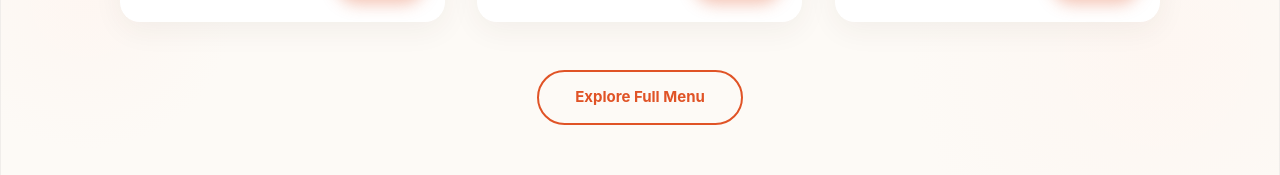
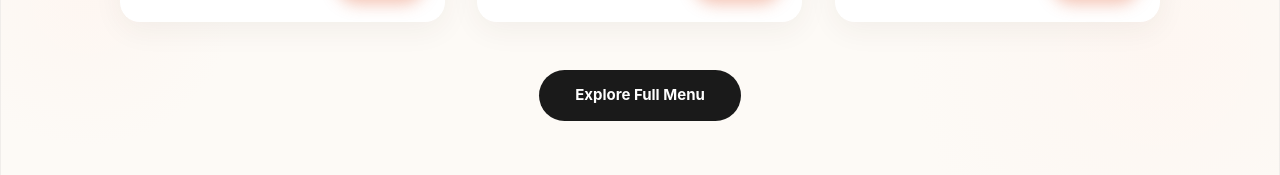
Before and after one commit to navbitz/the-sushi-spot, a React (Vite) app: page / in a window 1280 px wide. Shown: the part 1629-1804 px from the top of the page. Built offline with nearby package versions, Linux system fonts and the light colour scheme.

Commit message:
Revert "style: replace stark white btn-primary with btn-outline and btn-accent to fix dark mode contrast issues"
This reverts commit 690b48773ab0b7c482bfd685cfa6bf109e01ed27.

```diff
--- a/src/components/Menu.jsx
+++ b/src/components/Menu.jsx
@@ -58,7 +58,7 @@ export default function Menu({ onViewDetail, onOpenFullMenu }) {
           <div ref={ctaRef} data-visible={ctaVisible} className="reveal-up stagger-2 text-center mt-12">
             <button
               onClick={onOpenFullMenu}
-              className="btn-outline"
+              className="btn-primary"
               style={{ padding: '14px 36px', fontSize: '15px' }}
             >
               Explore Full Menu
--- a/src/components/ReservationModal.jsx
+++ b/src/components/ReservationModal.jsx
@@ -129,7 +129,7 @@ export default function ReservationModal({ isOpen, onClose }) {
               </div>
             </div>
 
-            <button type="submit" className="btn-accent w-full justify-center mt-2 py-3 rounded-full font-bold">
+            <button type="submit" className="btn-primary w-full justify-center mt-2 py-3">
               Confirm Reservation
             </button>
           </form>
```
